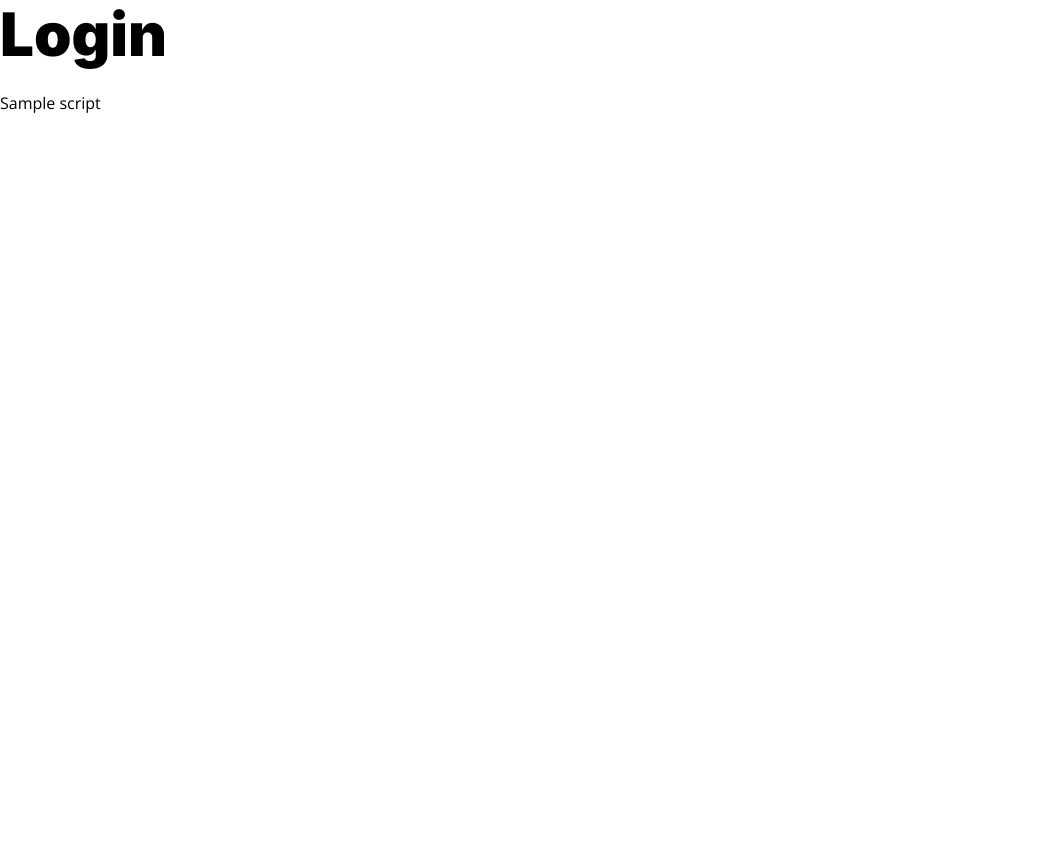
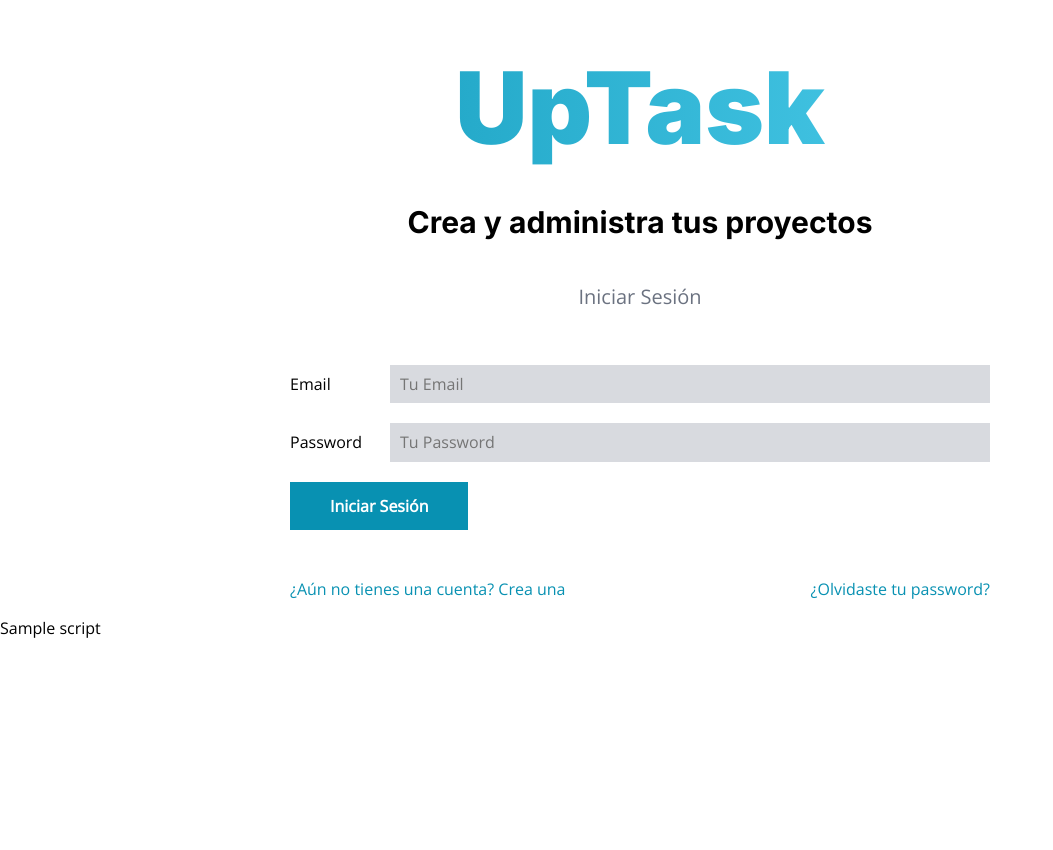
Before and after one commit to mcamilamp/UpStack-MVC, a PHP site: template views/auth/login.php in a window 1280 px wide. Shown: the whole page, without its empty margins (0-1053 px from the left). Before the commit the page ends 113 px from the top, so only its background shows below. Run offline with PHP 8.4, Linux system fonts and the light colour scheme; the template is opened without the code that fills it: most values are stand-ins (such as "Sample title", 1, 10 or a date in 2020).

Commit message:
Add SCSS files for authentication and form components of login

```diff
--- a/src/scss/app.scss
+++ b/src/scss/app.scss
@@ -1 +1,3 @@
-@use 'base';
+@use "base";
+@use "componentes";
+@use "auth";
--- /dev/null
+++ b/src/scss/auth/_index.scss
@@ -0,0 +1 @@
+@forward "login";
--- /dev/null
+++ b/src/scss/auth/_login.scss
@@ -0,0 +1,31 @@
+@use "base/variables" as v;
+@use "base/mixins" as m;
+
+.login {
+  margin-top: 5rem;
+  .uptask {
+    background: linear-gradient(
+      to right,
+      v.$cyan 0%,
+      lighten(v.$cyan, 30%) 100%
+    );
+    color: transparent;
+    background-clip: text;
+    font-size: 7rem;
+    text-align: center;
+
+    @include m.tablet {
+      font-size: 10rem;
+    }
+  }
+
+  input[type="submit"] {
+    @include m.boton(v.$cyan, v.$blanco);
+  }
+
+  .acciones {
+    a {
+      color: v.$cyan;
+    }
+  }
+}
--- a/src/scss/base/_tipografia.scss
+++ b/src/scss/base/_tipografia.scss
@@ -1,8 +1,10 @@
-@use 'variables' as v;
+@use "variables" as v;
 
-h1, h2, h3 {
+h1,
+h2,
+h3 {
   font-family: v.$fuente_headings;
-    margin: 0 0 calc(v.$separacion / 2) 0 ;
+  margin: 0 0 calc(v.$separacion / 2) 0;
   font-weight: 900;
 }
 h1 {
@@ -19,3 +21,15 @@ p {
   color: v.$gris;
   line-height: 1.8;
 }
+
+.tagline {
+  font-family: v.$fuente_headings;
+  font-weight: 600;
+  color: v.$negro;
+  font-size: 3rem;
+  text-align: center;
+}
+
+.descripcion-pagina {
+  text-align: center;
+}
--- /dev/null
+++ b/src/scss/componentes/_acciones.scss
@@ -0,0 +1,22 @@
+@use "base/variables" as v;
+@use "base/mixins" as m;
+
+.acciones {
+  margin-top: 5rem;
+
+  @include m.tablet {
+    display: flex;
+    justify-content: space-between;
+  }
+
+  a {
+    display: block;
+    text-align: center;
+    margin-bottom: 2rem;
+    color: v.$negro;
+
+    &:last-of-type {
+      margin-bottom: 0;
+    }
+  }
+}
--- /dev/null
+++ b/src/scss/componentes/_formulario.scss
@@ -0,0 +1,23 @@
+@use "base/variables" as v;
+@use "base/mixins" as m;
+
+.formulario {
+  margin-top: 5rem;
+
+  .campo {
+    display: flex;
+    align-items: center;
+    margin-bottom: 2rem;
+
+    label {
+      flex: 0 0 10rem;
+    }
+
+    input {
+      flex: 1;
+      padding: 1rem;
+      border: none;
+      background-color: lighten(v.$gris, 40%);
+    }
+  }
+}
--- /dev/null
+++ b/src/scss/componentes/_index.scss
@@ -0,0 +1,2 @@
+@forward "formulario";
+@forward "acciones";
--- a/views/auth/login.php
+++ b/views/auth/login.php
@@ -1 +1,27 @@
-<h1>Login</h1>
+<div class="contenedor login">
+    <h1 class="uptask">UpTask</h1>
+    <p class="tagline">Crea y administra tus proyectos</p>
+
+    <div class="contenedor-sm">
+        <p class="descripcion-pagina">Iniciar Sesión</p>
+
+        <form action="/" class="formulario" method="POST">
+            <div class="campo">
+                <label for="email">Email</label>
+                <input type="email" name="email" id="email" placeholder="Tu Email">
+            </div>
+
+            <div class="campo">
+                <label for="password">Password</label>
+                <input type="password" name="email" id="password" placeholder="Tu Password">
+            </div>
+
+            <input type="submit" class="boton" value="Iniciar Sesión">
+        </form>
+
+        <div class="acciones">
+            <a href="/crear">¿Aún no tienes una cuenta? Crea una</a>
+            <a href="/olvide">¿Olvidaste tu password?</a>
+        </div>
+    </div> <!--.contenedor-sm-->
+</div>
```
Also changed, not shown: public/build/css/app.css, 1 other file. Lines whose indentation alone changed are shown as unchanged.
